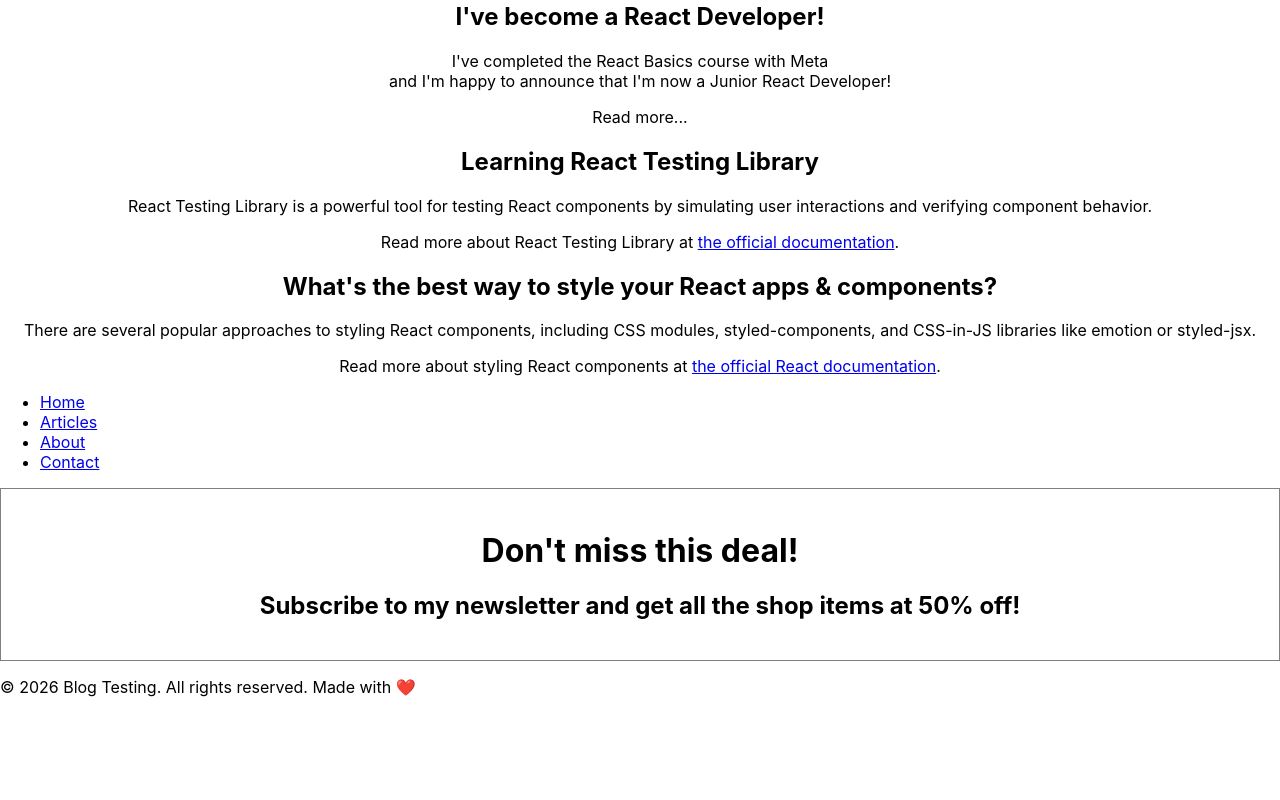
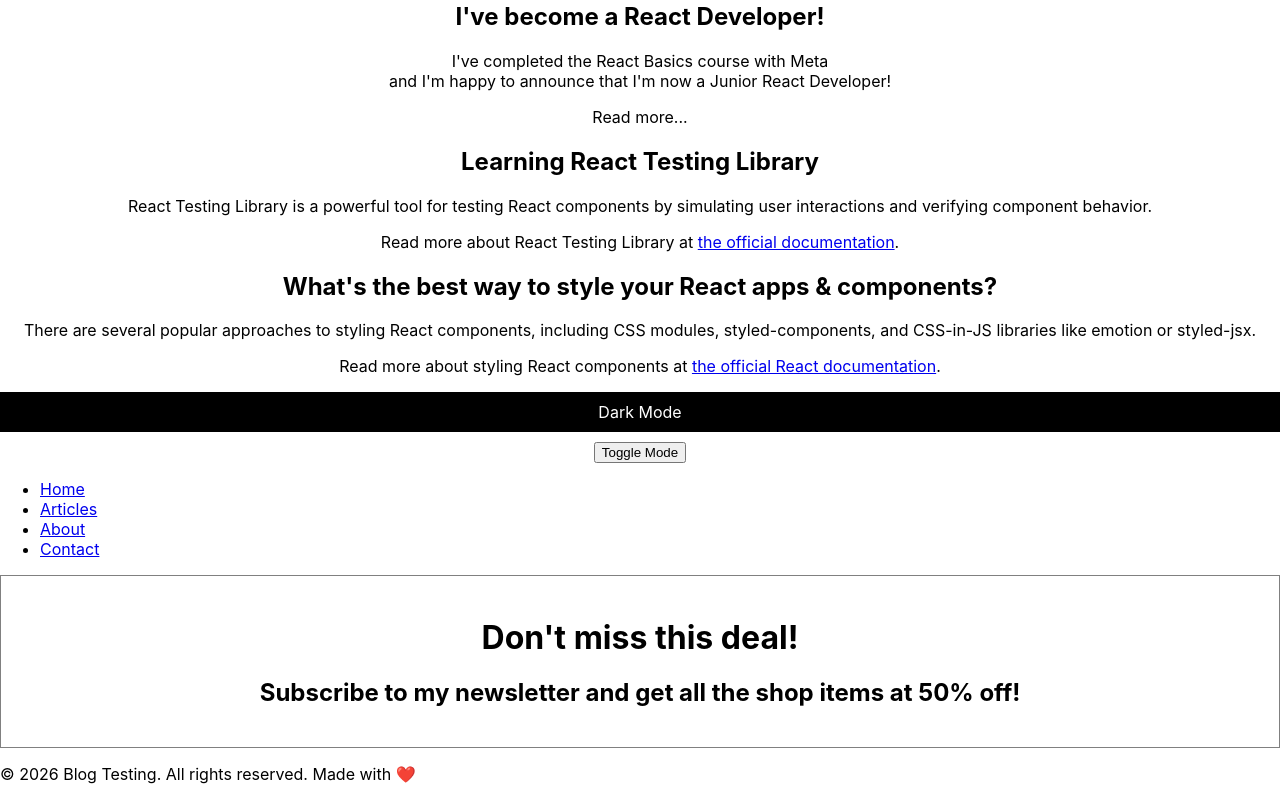
Before and after one commit to karv25-ui/blogTest, a React (Create React App) app in the folder blog-testing/: page /App in a window 1280 px wide. Shown: the part 840-1640 px from the top of the page. Before the commit the page ends 1553 px from the top, so only its background shows below. Built offline with nearby package versions, Linux system fonts and the light colour scheme.

Commit message:
added mode toggler

```diff
--- a/blog-testing/src/App.js
+++ b/blog-testing/src/App.js
@@ -2,6 +2,7 @@ import blog from './blog.png';
 import './App.css';
 import Btn from './components/Btn';
 import Articles from './ui/Articles';
+import ModeToggler from './ModeToggler';
 
 function App() {
 
@@ -19,7 +20,9 @@ function App() {
         </a>
      </header>
       <Btn />
-      <Articles />
+      <Articles className="blog-articles"
+      />
+      <ModeToggler />
     </div>
   );
 }
--- /dev/null
+++ b/blog-testing/src/ModeToggler.js
@@ -0,0 +1,32 @@
+function ModeToggler() {
+    let darkModeOn = false;
+    const darkMode = <div style={{backgroundColor: 'black', color: 'white', padding: '10px'}}>Dark Mode</div>;
+    const lightMode = <div style={{backgroundColor: 'white', color: 'black', padding: '10px'}}>Light Mode</div>;
+    let display = lightMode || darkMode;
+
+    function handleClick() {
+        darkModeOn = !darkModeOn;
+        if (darkModeOn === true) {
+            console.log("Dark mode is on");
+        } else {
+            console.log("Light mode is on");
+        }
+    }
+        darkModeOn = !darkModeOn;
+        if (darkModeOn === true) {
+           display = darkMode;
+        }else {
+            display = lightMode;
+        }
+
+return (
+    <div>
+        {display}
+        <button onClick={handleClick} style={{marginTop: '10px'}}>
+            Toggle Mode
+            </button>
+    </div>
+);
+}
+
+export default ModeToggler;
--- a/blog-testing/src/ui/Articles.js
+++ b/blog-testing/src/ui/Articles.js
@@ -2,9 +2,9 @@ import Intro1 from '../components/Intro1';
 import Intro2 from '../components/Intro2';
 import Intro3 from '../components/Intro3';
 
-function Articles() {
+function Articles(props) {
     return (
-        <section className="articles">
+        <section className={props.className}>
             {/* Other article components can be added here (each article directs to a specific page) */}
            <Intro1 />
             <Intro2 />
```
